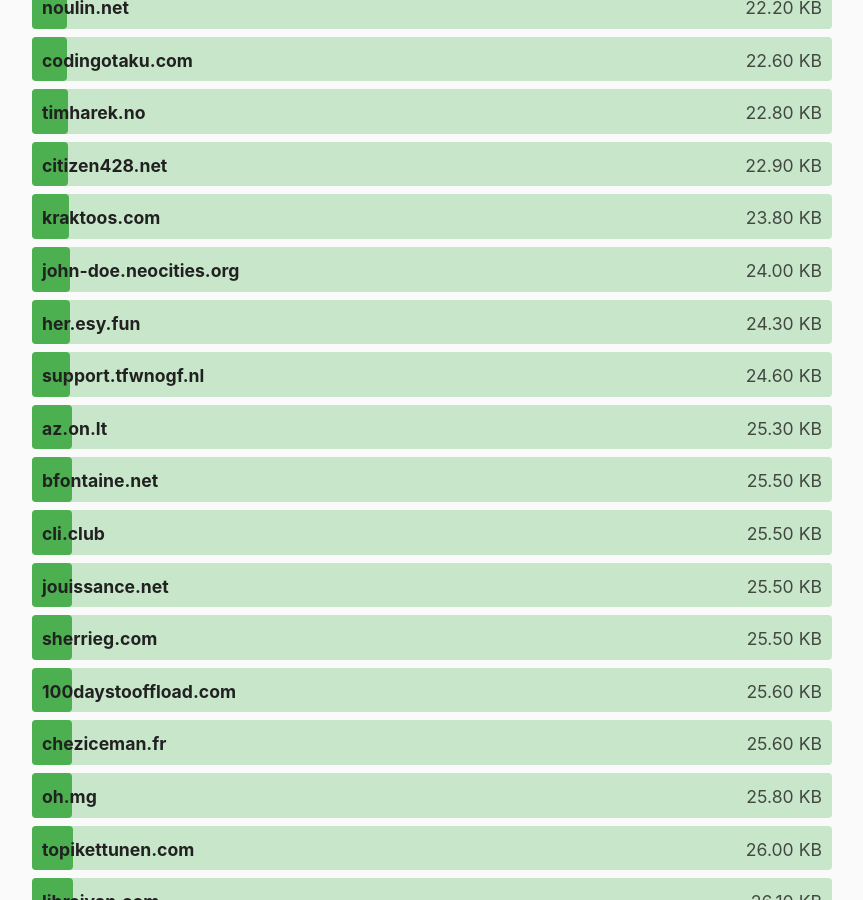
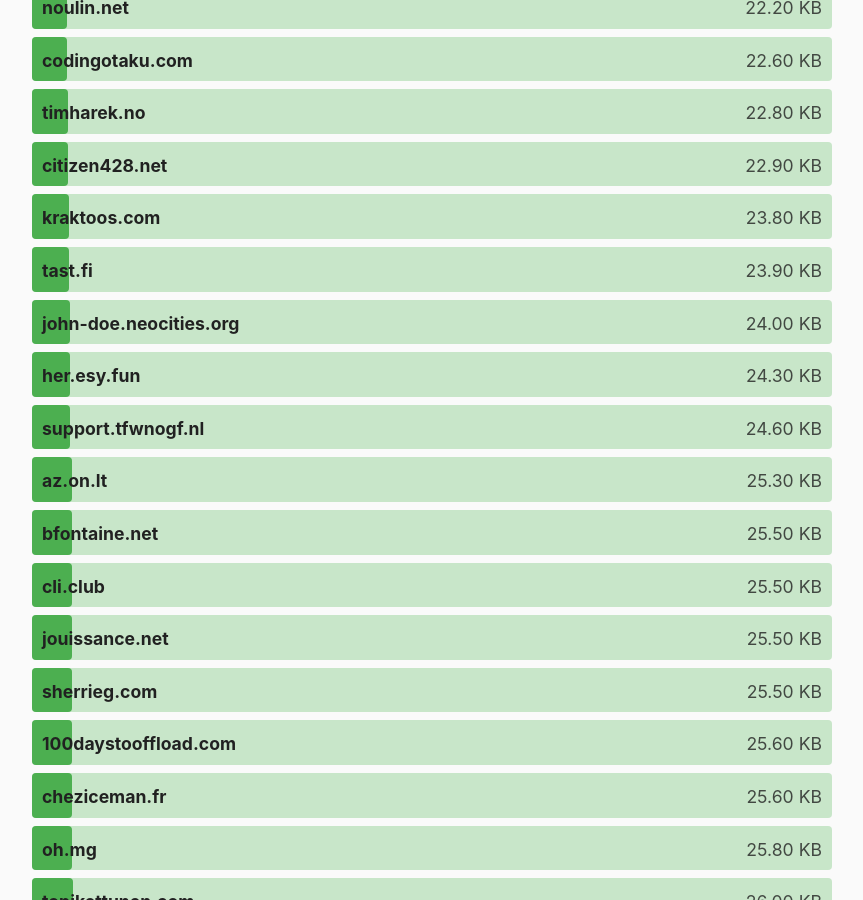
Before and after one commit to kevquirk/512kb.club, a Jekyll site: the page built from index.md, in a window 1280 px wide and 900 px high, scrolled down 9633 px. Shown: the whole window, without its empty margins (208-1071 px from the left). Built offline with Jekyll 4.4.1, drawn with Linux system fonts in a browser that asks for light colours.

Commit message:
Update sites.yml
Add tast.fi to sites.yml

```diff
--- a/_data/sites.yml
+++ b/_data/sites.yml
@@ -2948,6 +2948,11 @@
   size: 32.6
   last_checked: 2022-05-15
 
+- domain: tast.fi
+  url: https://www.tast.fi/
+  size: 23.9
+  last_checked: 2023-11-14
+
 - domain: taylantatli.com
   url: https://taylantatli.com/
   size: 155
```
